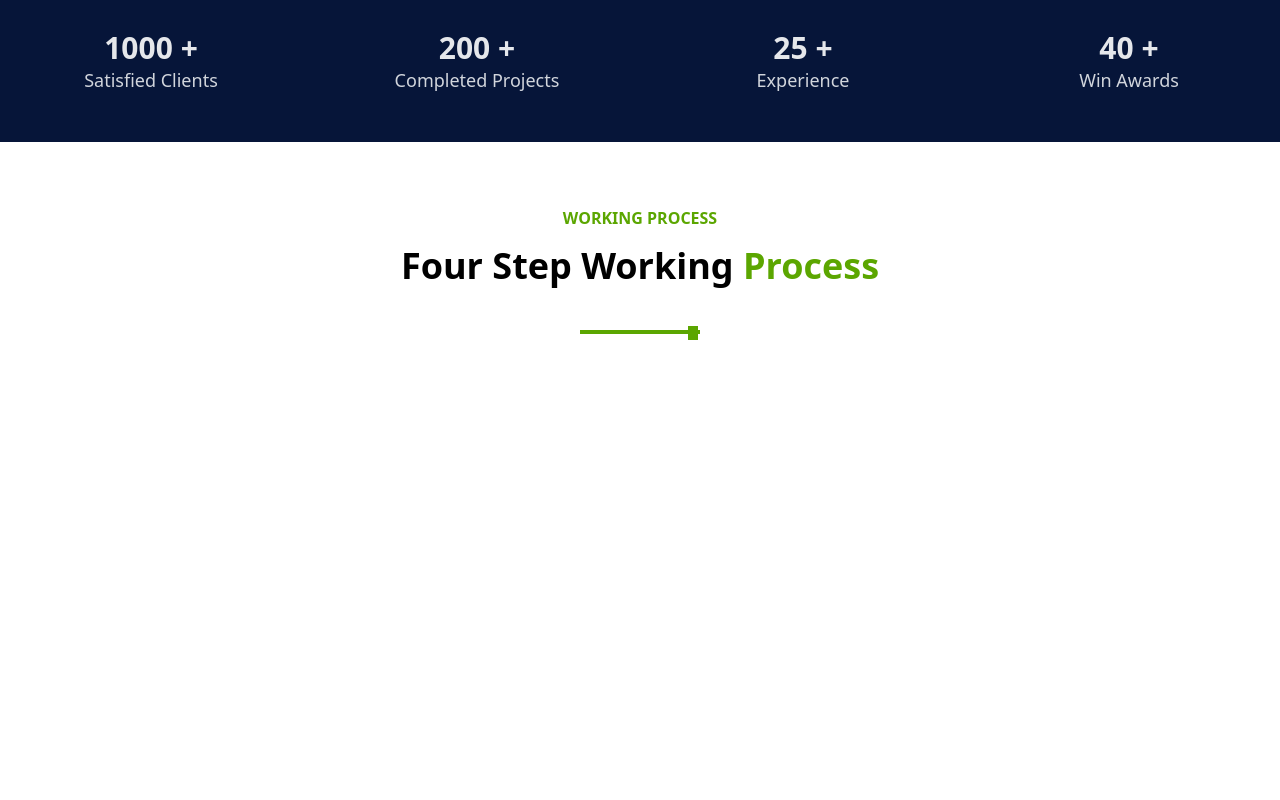
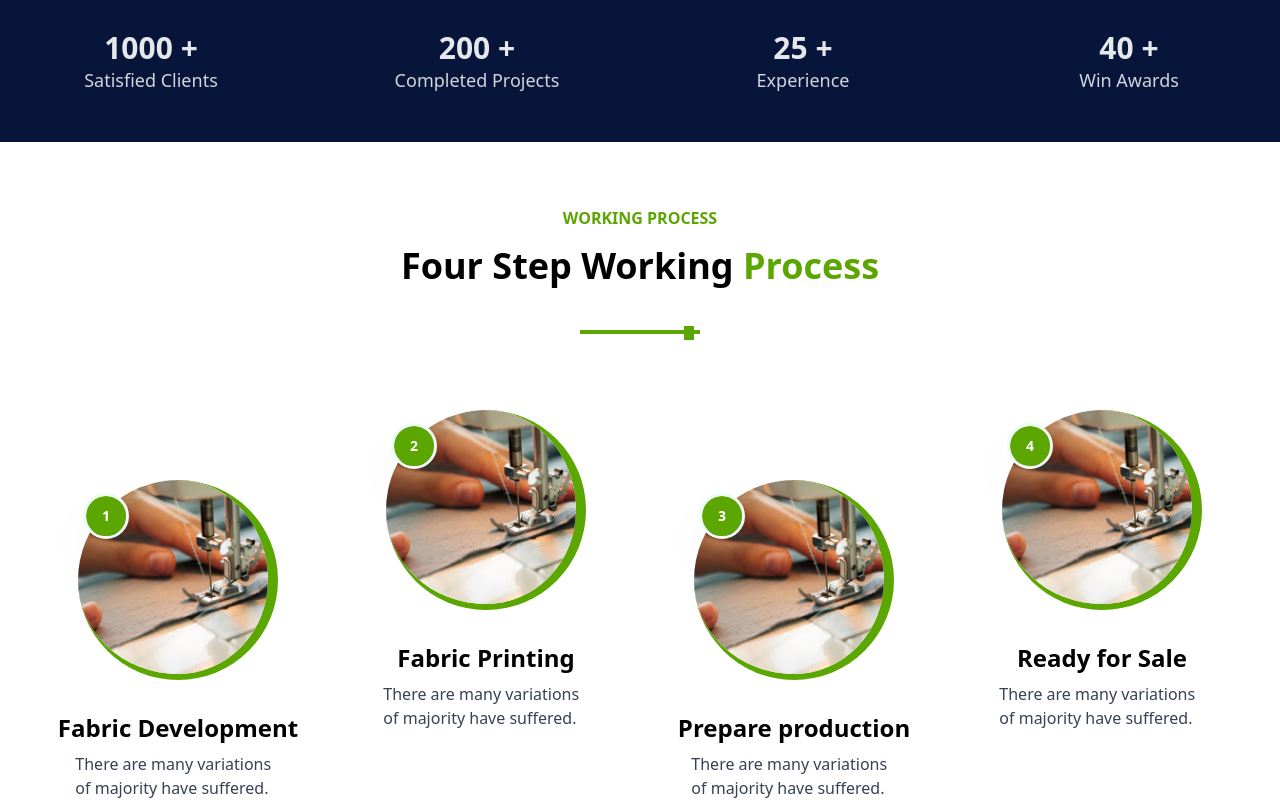
Before and after one commit to BetelTagesse/Kenean-Garment, a Next.js app: page / in a window 1280 px wide. Shown: the part 3078-3878 px from the top of the page. Before the commit the page ends 3432 px from the top, so only its background shows below. Built offline with nearby package versions, Linux system fonts and the light colour scheme.

Commit message:
fun fact section  done

```diff
--- /dev/null
+++ b/src/components/home/procedure/ProcedureList.jsx
@@ -0,0 +1,47 @@
+import SingleProcedure from "./SingleProcedure";
+import First from "../../../images/sewing.jpg";
+import Second from "../../../images/sewing.jpg";
+import Third from "../../../images/sewing.jpg";
+import Fourth from "../../../images/sewing.jpg";
+
+const ProcedureList = () => {
+  return (
+    <div className="flex md:flex-1/2 mt-20 w-full max-w-7xl mx-auto ">
+      <SingleProcedure
+        number={1}
+        src={First}
+        alt="Person holding a thread"
+        title="Fabric Development"
+        description="There are many variations of majority have suffered."
+        className="relative top-[70px]"
+      />
+
+      <SingleProcedure
+        number={2}
+        src={Second}
+        alt="Person holding a thread"
+        title="Fabric Printing"
+        description="There are many variations of majority have suffered."
+      />
+
+      <SingleProcedure
+        number={3}
+        src={Third}
+        alt="Person holding a thread"
+        title="Prepare production"
+        description="There are many variations of majority have suffered."
+        className="relative top-[70px]"
+      />
+
+      <SingleProcedure
+        number={4}
+        src={Fourth}
+        alt="Person holding a thread"
+        title="Ready for Sale"
+        description="There are many variations of majority have suffered."
+      />
+    </div>
+  );
+};
+
+export default ProcedureList;
--- a/src/components/home/procedure/ProcedureSection.jsx
+++ b/src/components/home/procedure/ProcedureSection.jsx
@@ -1,5 +1,6 @@
 import React from "react";
 import Slider from "../Slider";
+import ProcedureList from "./ProcedureList";
 
 const ProcedureSection = () => {
   return (
@@ -11,6 +12,7 @@ const ProcedureSection = () => {
         Four Step Working <span className="text-green">Process</span>
       </h2>
       <Slider />
+      <ProcedureList />
     </div>
   );
 };
--- /dev/null
+++ b/src/components/home/procedure/SingleProcedure.jsx
@@ -0,0 +1,32 @@
+import Image from "next/image";
+
+const SingleProcedure = ({
+  number,
+  src,
+  alt,
+  title,
+  description,
+  className = "",
+}) => {
+  return (
+    <div
+      className={` w-1/2 flex flex-col items-center justify-center   transition-transform duration-300 hover:translate-y-10 ${className}`}
+    >
+      <div className="relative w-[200px] h-[200px] ">
+        {/* Badge */}
+        <div className="absolute top-4 left-2 bg-green text-white font-bold text-sm w-10 h-10 flex items-center justify-center rounded-full  outline-3 outline-emerald-50 shadow-2xl z-10">
+          {number}
+        </div>
+
+        {/* Circular Image with Green Border */}
+        <div className="w-full h-full rounded-full border-r-[10px] border-b-[6px] border-green overflow-hidden">
+          <Image src={src} alt={alt} className="w-full h-full object-cover" />
+        </div>
+      </div>
+      <h2 className="text-2xl font-semibold pt-8">{title}</h2>
+      <p className="text-gray-700 w-2/3 mt-2">{description} </p>{" "}
+    </div>
+  );
+};
+
+export default SingleProcedure;
--- a/src/components/home/statistics/StatisticsSection.jsx
+++ b/src/components/home/statistics/StatisticsSection.jsx
@@ -12,7 +12,7 @@ import StatisticsSingle from "./StatisticsSingle";
 
 const StatisticsSection = () => {
   return (
-    <div className="bg-purple w-full h-[280px] flex justify-center items-center">
+    <div className="bg-purple  w-full h-[280px] flex justify-center items-center">
       <div className="w-full max-w-7xl px-auto flex justify-between items-center gap-6">
         <StatisticsSingle
           MyIcon={Users2}
```
